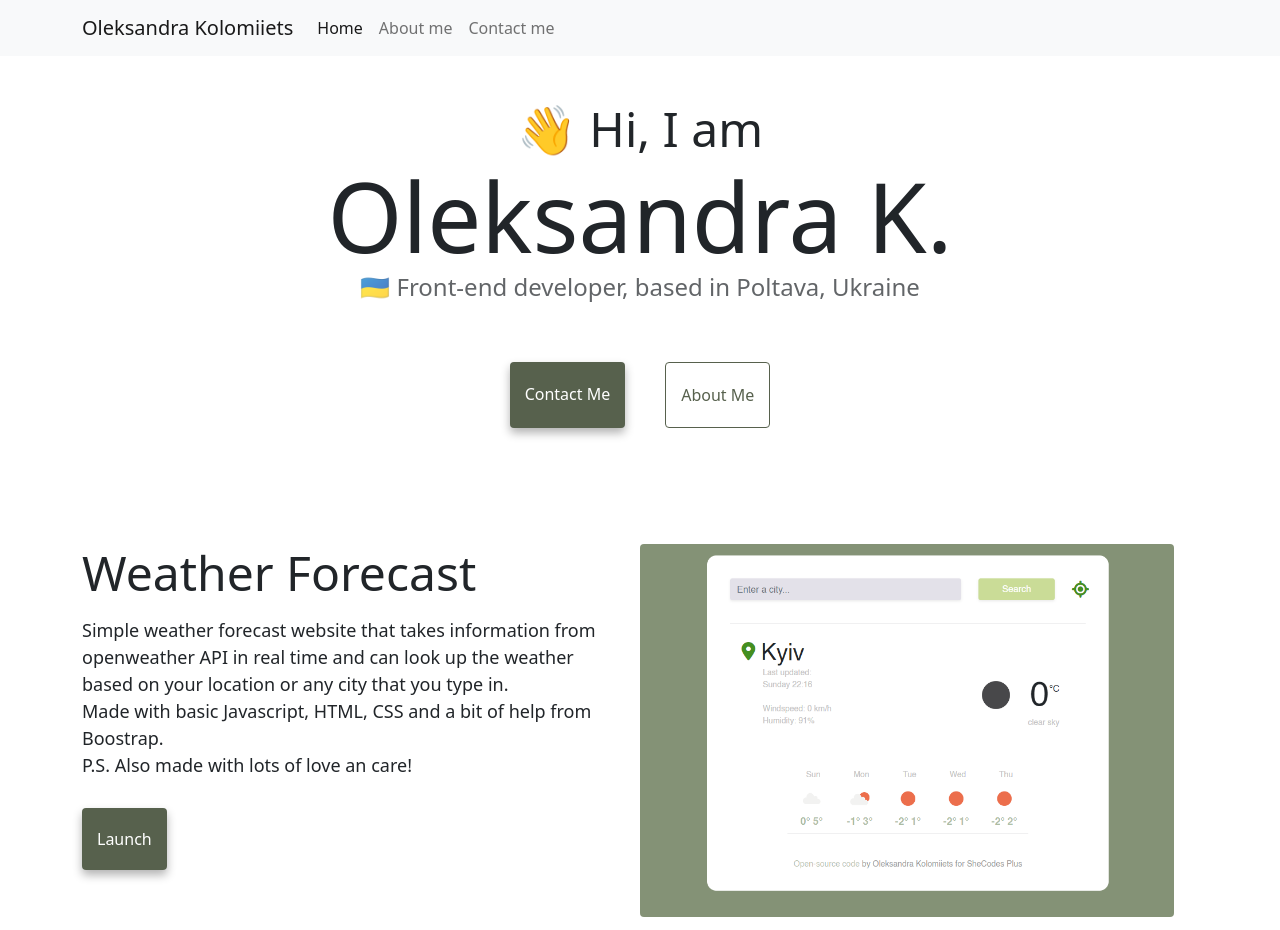
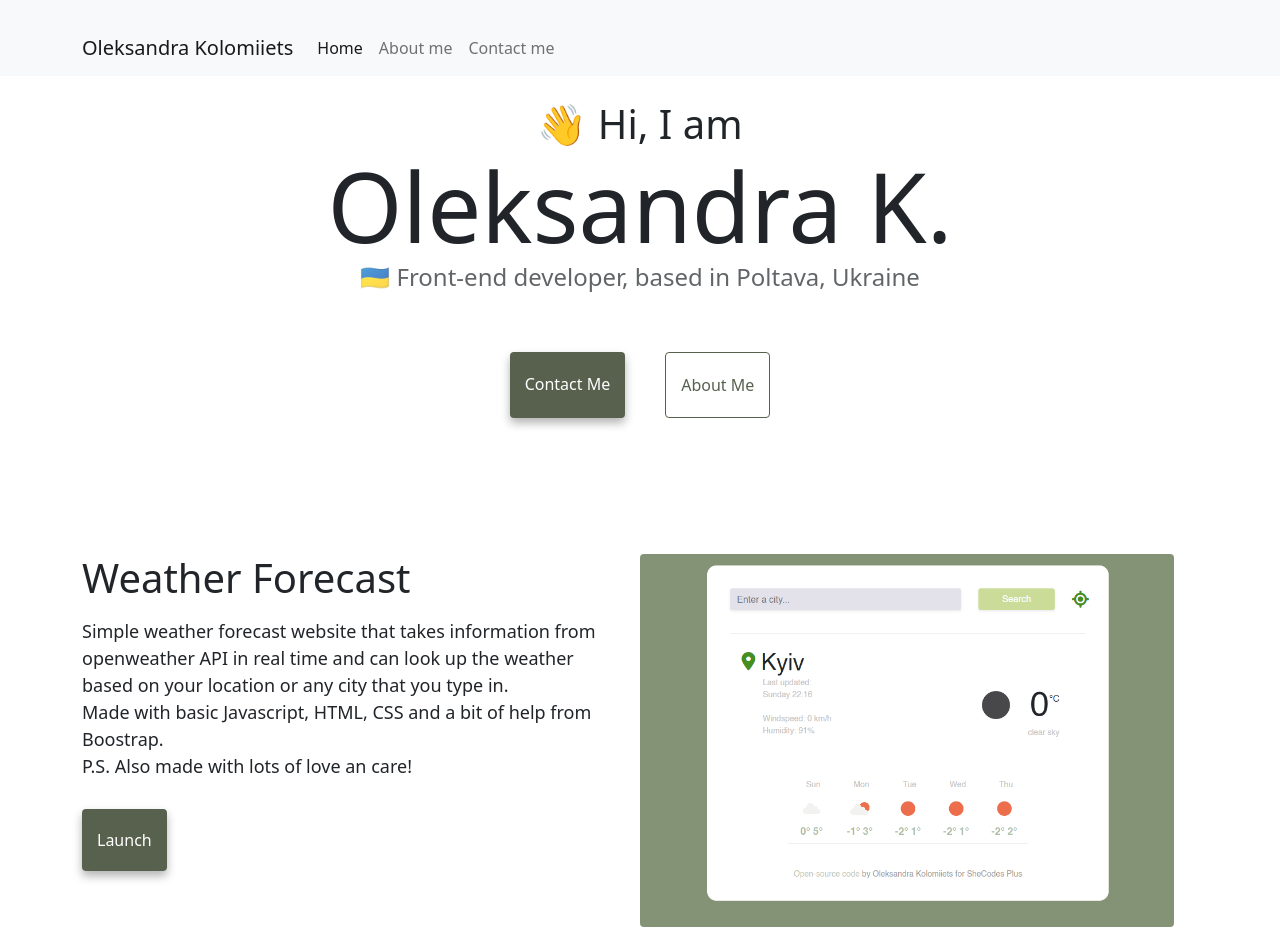
Before and after one commit to nortsandra/portfolio-page, a plain HTML site: page index.html in a window 1280 px wide. Drawn offline with nearby package versions, Linux system fonts and the light colour scheme.

Commit message:
updated css

```diff
--- a/style.css
+++ b/style.css
@@ -20,7 +20,7 @@ h1 {
 }
 
 h2 {
-  font-size: 48px;
+  font-size: 40px;
 }
 
 h3 {
@@ -31,6 +31,10 @@ h3 {
 p {
   font-size: 18px;
   line-height: 1.5;
+}
+
+.container {
+  padding-top: 20px;
 }
 
 .navigation-links {
```
